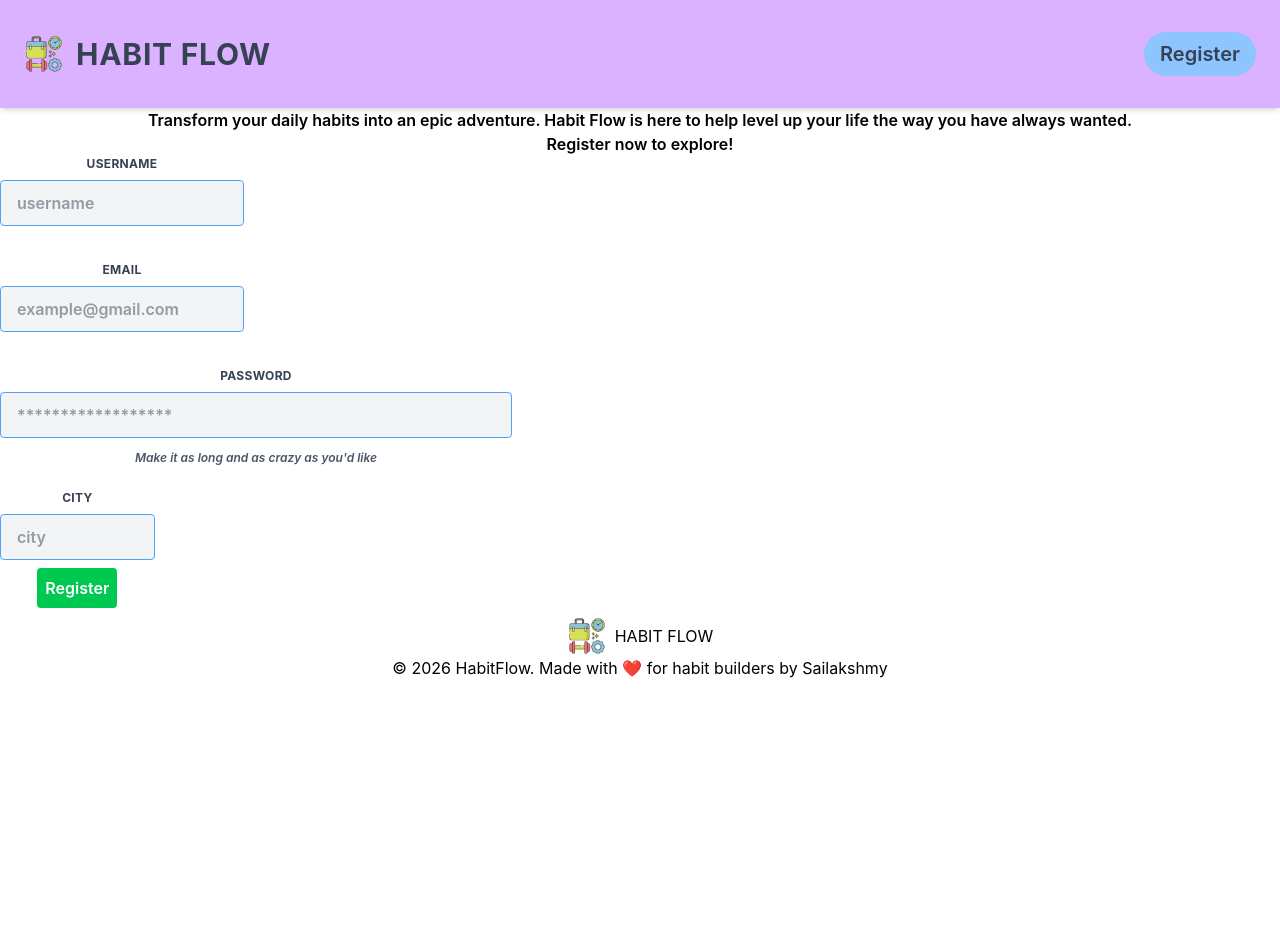
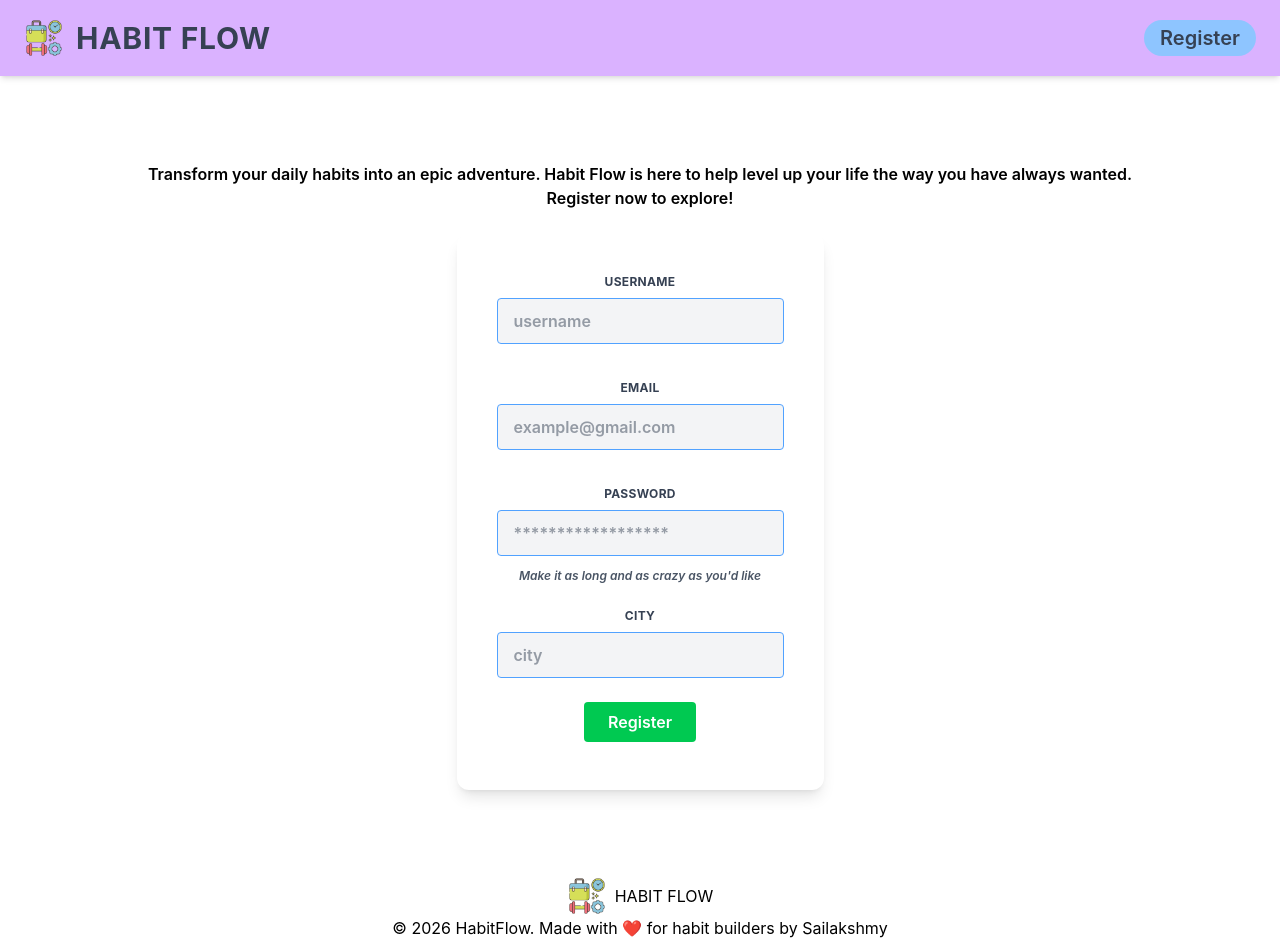
Before and after one commit to sailakshmie26/HabitFlow, a React (Vite) app: page /register in a window 1280 px wide. Before the commit the page ends 800 px from the top, so only its background shows below. Built offline with nearby package versions, Linux system fonts and the light colour scheme.

Commit message:
updated alignment

```diff
--- a/src/components/HabitCalendar.jsx
+++ b/src/components/HabitCalendar.jsx
@@ -45,8 +45,8 @@ const HabitCalendar = () => {
     setSelectedDate(d);
   };
   return (
-    <div className="bg-green-50 p-6 rounded-lg shadow mt-6">
-      <h2 className="text-xl font-bold text-purple-500 mb-4">
+    <div className="bg-yellow-50 p-6 rounded-lg shadow mt-6">
+      <h2 className="text-xl font-bold text-purple-800 mb-4">
         Habit Check-in Calendar
       </h2>
 
--- a/src/components/HabitForm.jsx
+++ b/src/components/HabitForm.jsx
@@ -12,7 +12,7 @@ const HabitForm = () => {
   return (
     <>
       <div>
-        <h2 className="text-xl font-bold text-purple-500">Add a habit</h2>
+        <h2 className="text-xl font-bold text-purple-800">Add a habit</h2>
       </div>
       <div>
         <form className="w-full max-w-md">
--- a/src/components/Navbar.jsx
+++ b/src/components/Navbar.jsx
@@ -15,12 +15,12 @@ const Navbar = () => {
 
   return (
     <>
-      <div className="sticky top-0 z-50 flex justify-between items-center px-6 py-3 bg-purple-300 text-gray-700 shadow-md">
+      <div className="sticky top-0 z-50 flex justify-between items-center px-6 py-0 bg-purple-300 text-gray-700 shadow-md">
         <div className=" flex items-center gap-3 text-black-500 text-xl py-2">
           <img
             src={habitFlowIcon}
             alt="HabitFlowIcon"
-            className="w-10 h-10 transform hover:scale-110 transition"
+            className="w-10 h-10 transform hover:scale-110 duration-500 transition"
           />
           <h1 className="text-3xl font-bold tracking-wide">HABIT FLOW</h1>
         </div>
@@ -35,7 +35,7 @@ const Navbar = () => {
             </button>
           ) : (
             <Link to={"/register"}>
-              <button className="bg-blue-300 hover:bg-blue-500 text-gray-700 font-semibold py-2 px-4 rounded-full">
+              <button className="bg-blue-300 hover:bg-blue-500 text-gray-700 font-semibold py-1 px-4 rounded-full">
                 Register
               </button>
             </Link>
--- a/src/components/ProgressChart.jsx
+++ b/src/components/ProgressChart.jsx
@@ -18,9 +18,7 @@ const ProgressChart = () => {
   const weeklyData = getWeeklyChartData(habits)
   return (
     <>
-      <h2 className="text-xl font-bold text-purple-800 mb-3">Your Habit progress simplified</h2>
-      <h2 className="text-xl font-bold text-purple-500 mb-4">Weekly Chart</h2>
-
+      <h2 className="text-xl font-bold text-purple-800 mb-4">Your Weekly Chart</h2>
       <ResponsiveContainer width="100%" height={300}>
         <BarChart data={weeklyData}>
           <CartesianGrid strokeDasharray="3 3" />
--- a/src/pages/Register.jsx
+++ b/src/pages/Register.jsx
@@ -29,17 +29,19 @@ const Register = () => {
   return (
     <>
       <Navbar />
-      <div className="mx-auto text-center text-md font-semibold">
+      <div className="min-h-screen flex flex-col items-center justify-center px-4 text-center text-md font-semibold">
         <h2>
           Transform your daily habits into an epic adventure. Habit Flow is here
           to help level up your life the way you have always wanted.
         </h2>
         <div>
           <h2>Register now to explore!</h2>
+          <div className="w-full max-w-2xl">
           <form
-          onSubmit={handleSubmit} className="w-full max-w-lg">
+          onSubmit={handleSubmit}
+          className="bg-white shadow-lg rounded-xl p-10 mt-6">
             <div className="flex flex-wrap -mx-3 mb-6">
-              <div className="w-full md:w-1/2 px-3 mb-6 md:mb-0">
+              <div className="w-full px-3 mb-6 md:mb-0">
                 <label
                   className="block uppercase tracking-wide text-gray-700 text-xs font-bold mb-2"
                   htmlFor="username"
@@ -59,7 +61,7 @@ const Register = () => {
               </div>
             </div>
             <div className="flex flex-wrap -mx-3 mb-6">
-              <div className="w-full md:w-1/2 px-3 mb-6 md:mb-0">
+              <div className="w-full px-3 mb-6 md:mb-0">
                 <label
                   className="block uppercase tracking-wide text-gray-700 text-xs font-bold mb-2"
                   htmlFor="username"
@@ -102,7 +104,7 @@ const Register = () => {
               </div>
             </div>
             <div className="flex flex-wrap -mx-3 mb-2">
-              <div className="w-full md:w-1/3 px-3 mb-6 md:mb-0">
+              <div className="w-full px-3 mb-6 md:mb-0">
                 <label
                   className="block uppercase tracking-wide text-gray-700 text-xs font-bold mb-2"
                   htmlFor="city"
@@ -119,15 +121,18 @@ const Register = () => {
                   placeholder="city"
                   required
                 />
+                <div className="flex justify-center mt-4">
                 <button
                   type="submit"
-                  className="bg-green-500 text-white mt-2 p-2 rounded"
+                  className="bg-green-500 hover:bg-green-600 text-white mt-2 px-6 py-2 rounded"
                 >
                   Register
                 </button>
+                </div>
               </div>
             </div>
           </form>
+          </div>
         </div>
       </div>
       <Footer />
```
